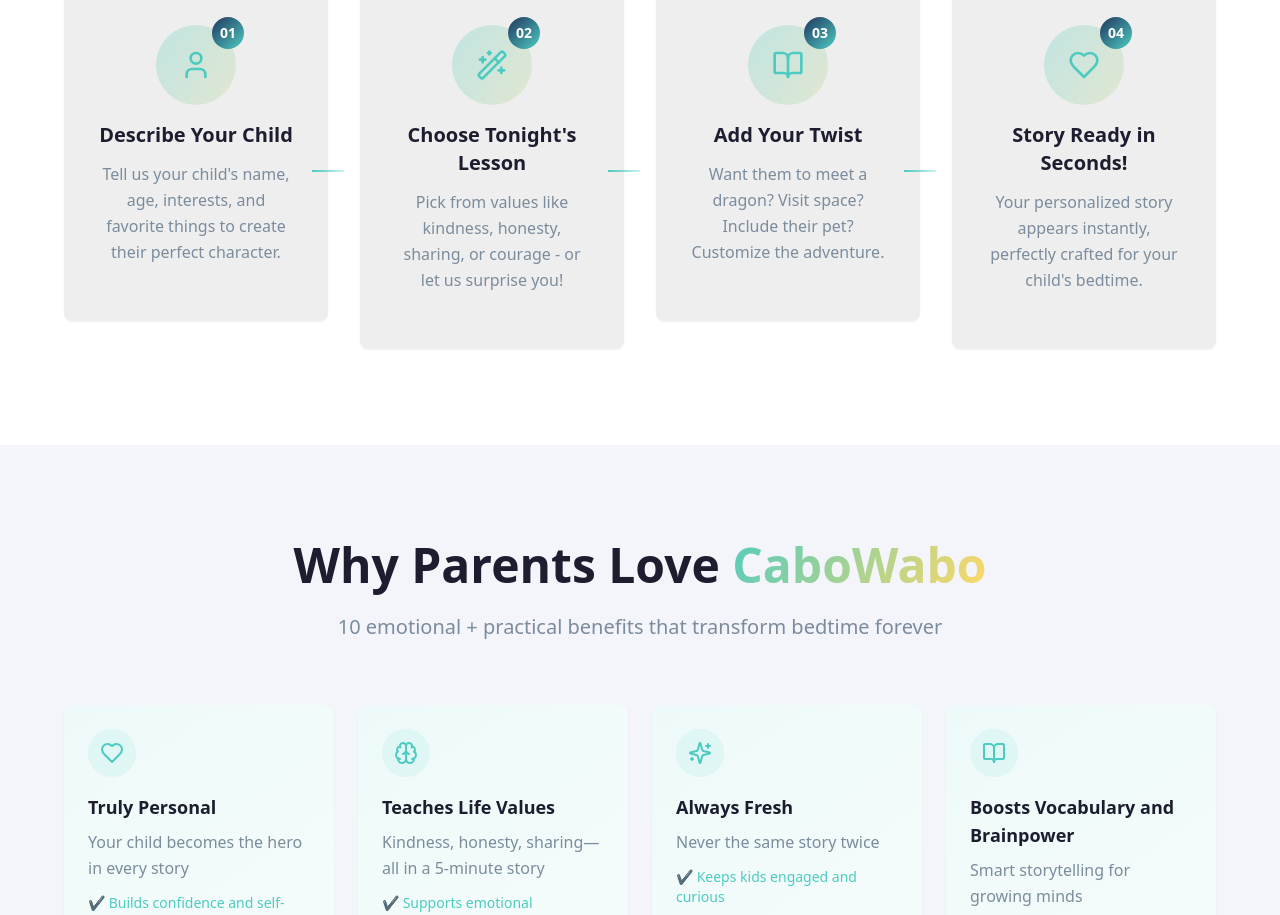
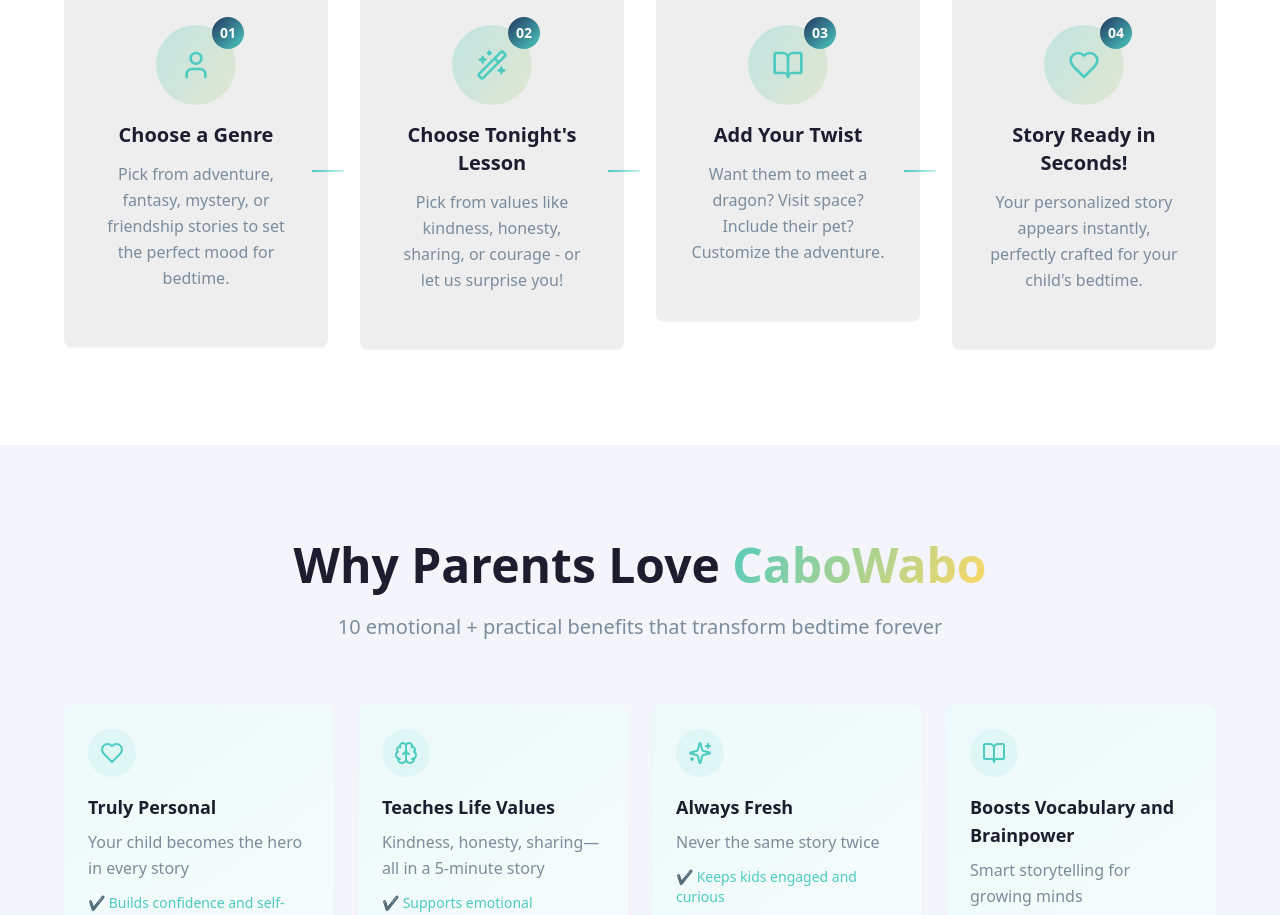
Before and after one commit to bigdog6978/cabo-wabo-landing-page, a React (Vite) app: page / in a window 1280 px wide. Shown: the part 2021-2936 px from the top of the page. Built offline with nearby package versions, Linux system fonts and the light colour scheme.

Commit message:
Update section title and description
Changed the section title to "Choose a Genre" and added a short description for the genre.

```diff
--- a/src/components/HowItWorksSection.tsx
+++ b/src/components/HowItWorksSection.tsx
@@ -4,8 +4,8 @@ import { User, Wand2, BookOpen, Heart } from "lucide-react";
 const steps = [
   {
     icon: User,
-    title: "Describe Your Child",
-    description: "Tell us your child's name, age, interests, and favorite things to create their perfect character.",
+    title: "Choose a Genre",
+    description: "Pick from adventure, fantasy, mystery, or friendship stories to set the perfect mood for bedtime.",
     step: "01"
   },
   {
```
